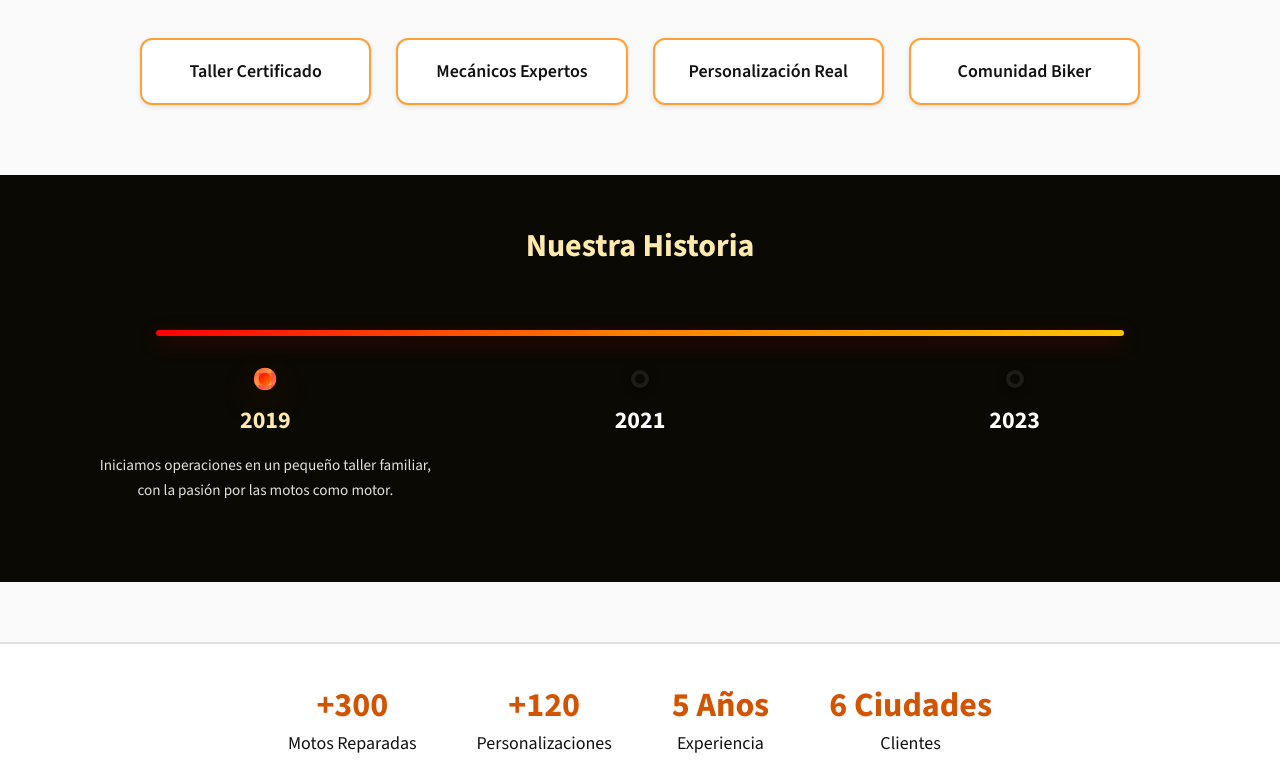
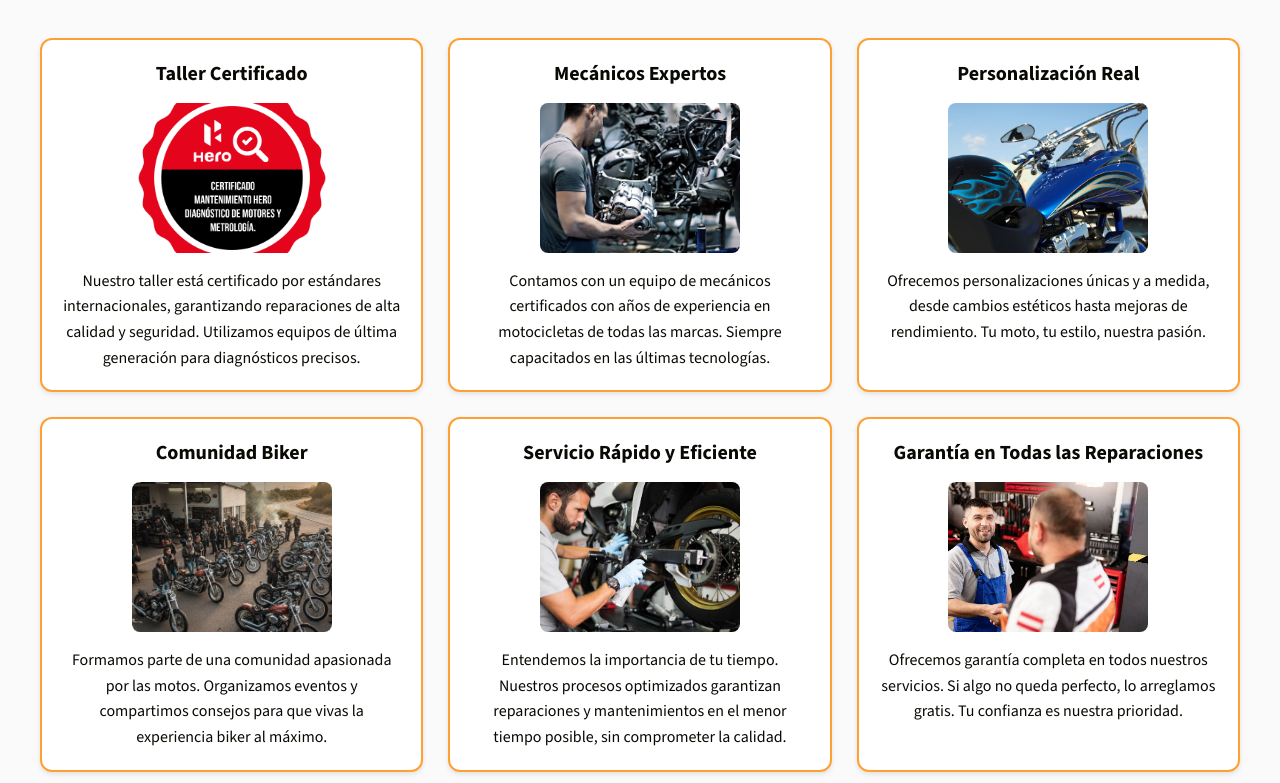
Before and after one commit to SebastianGutC/WebPage_TallerdeMotos, a React (Vite) app: page /nosotros in a window 1280 px wide. Shown: the part 677-1460 px from the top of the page. Built offline with nearby package versions, Linux system fonts and the light colour scheme; some icons are missing.

Commit message:
Se finaliza el nosotros pero sigue con posibles cambios

```diff
--- a/src/pages/Nosotros/Nosotros.jsx
+++ b/src/pages/Nosotros/Nosotros.jsx
@@ -5,9 +5,11 @@ import tallerCertificadoImg from "../../assets/taller-certificado.jpg";
 import mecanicosExpertosImg from "../../assets/mecanicos-expertos.jpg";
 import personalizacionRealImg from "../../assets/personalizacion-real.jpg";
 import comunidadBikerImg from "../../assets/comunidad-biker.png";
+import servicioRapidoImg from "../../assets/servicio-rapido.jpg"; // Nueva imagen
+import garantiaImg from "../../assets/garantia.jpg"; // Nueva imagen
 
 const Nosotros = () => {
-  // Datos de la timeline adaptados a MotorFix
+  // Datos de la timeline adaptados a MotorFix, con cinco años
   const timelineData = [
     {
       date: '2019',
@@ -20,28 +22,57 @@ const Nosotros = () => {
     {
       date: '2023',
       description: 'Ampliación del equipo y mayor alcance regional, fortaleciendo nuestra comunidad biker.'
+    },
+    {
+      date: '2024',
+      description: 'Lanzamos servicios de mantenimiento preventivo avanzado.'
+    },
+    {
+      date: '2025',
+      description: 'Expandimos a nivel nacional, abriendo talleres en nuevas ciudades.'
     }
   ];
 
-  // Estado para el item expandido/activo
+  // Estado para el item expandido/activo en timeline
   const [expandedItem, setExpandedItem] = useState(0); // Inicialmente, el primero expandido
 
   const toggleItem = (index) => {
     setExpandedItem(expandedItem === index ? null : index);
   };
 
-  const [modalOpen, setModalOpen] = useState(false);
-  const [modalContent, setModalContent] = useState({ title: '', text: '', image: '' });
-
-  const openModal = (title, text, image) => {
-    setModalContent({ title, text, image });
-    setModalOpen(true);
-  };
-
-  const closeModal = () => {
-    setModalOpen(false);
-    setModalContent({ title: '', text: '', image: '' });
-  };
+  // Datos para las features de "¿Por Qué Elegirnos?" - Ahora con seis apartados
+  const featuresData = [
+    {
+      title: 'Taller Certificado',
+      description: 'Nuestro taller está certificado por estándares internacionales, garantizando reparaciones de alta calidad y seguridad. Utilizamos equipos de última generación para diagnósticos precisos.',
+      image: tallerCertificadoImg
+    },
+    {
+      title: 'Mecánicos Expertos',
+      description: 'Contamos con un equipo de mecánicos certificados con años de experiencia en motocicletas de todas las marcas. Siempre capacitados en las últimas tecnologías.',
+      image: mecanicosExpertosImg
+    },
+    {
+      title: 'Personalización Real',
+      description: 'Ofrecemos personalizaciones únicas y a medida, desde cambios estéticos hasta mejoras de rendimiento. Tu moto, tu estilo, nuestra pasión.',
+      image: personalizacionRealImg
+    },
+    {
+      title: 'Comunidad Biker',
+      description: 'Formamos parte de una comunidad apasionada por las motos. Organizamos eventos y compartimos consejos para que vivas la experiencia biker al máximo.',
+      image: comunidadBikerImg
+    },
+    {
+      title: 'Servicio Rápido y Eficiente',
+      description: 'Entendemos la importancia de tu tiempo. Nuestros procesos optimizados garantizan reparaciones y mantenimientos en el menor tiempo posible, sin comprometer la calidad.',
+      image: servicioRapidoImg
+    },
+    {
+      title: 'Garantía en Todas las Reparaciones',
+      description: 'Ofrecemos garantía completa en todos nuestros servicios. Si algo no queda perfecto, lo arreglamos gratis. Tu confianza es nuestra prioridad.',
+      image: garantiaImg
+    }
+  ];
 
   return (
     <div className="nosotros-page">
@@ -64,54 +95,29 @@ const Nosotros = () => {
         </div>
       </section>
 
-      {/* POR QUÉ ELEGIRNOS (SIN CAMBIOS) */}
+      {/* POR QUÉ ELEGIRNOS (TODOS LOS APARTADOS DESPLEJADOS, AHORA EN DOS FILAS DE TRES) */}
       <section className="nosotros-por-que">
         <h2>¿Por Qué Elegirnos?</h2>
         <div className="nosotros-feature-grid">
-          <div
-            className="nosotros-feature-box"
-            onClick={() => openModal(
-              ' Taller Certificado',
-              'Nuestro taller está certificado por estándares internacionales, garantizando reparaciones de alta calidad y seguridad. Utilizamos equipos de última generación para diagnósticos precisos.',
-              tallerCertificadoImg
-            )}
-          >
-             Taller Certificado
-          </div>
-          <div
-            className="nosotros-feature-box"
-            onClick={() => openModal(
-              ' Mecánicos Expertos',
-              'Contamos con un equipo de mecánicos certificados con años de experiencia en motocicletas de todas las marcas. Siempre capacitados en las últimas tecnologías.',
-              mecanicosExpertosImg
-            )}
-          >
-             Mecánicos Expertos
-          </div>
-          <div
-            className="nosotros-feature-box"
-            onClick={() => openModal(
-              ' Personalización Real',
-              'Ofrecemos personalizaciones únicas y a medida, desde cambios estéticos hasta mejoras de rendimiento. Tu moto, tu estilo, nuestra pasión.',
-              personalizacionRealImg
-            )}
-          >
-             Personalización Real
-          </div>
-          <div
-            className="nosotros-feature-box"
-            onClick={() => openModal(
-              ' Comunidad Biker',
-              'Formamos parte de una comunidad apasionada por las motos. Organizamos eventos y compartimos consejos para que vivas la experiencia biker al máximo.',
-              comunidadBikerImg
-            )}
-          >
-             Comunidad Biker
-          </div>
+          {featuresData.map((feature, index) => (
+            <div key={index} className="nosotros-feature-box">
+              <h3>{feature.title}</h3>
+              <img src={feature.image} alt={feature.title} className="nosotros-feature-image" />
+              <p>{feature.description}</p>
+            </div>
+          ))}
         </div>
       </section>
 
-      {/* LÍNEA DEL TIEMPO (NUEVA, INTERACTIVA) */}
+      {/* STATS (SIN CAMBIOS) */}
+      <section className="nosotros-stats">
+        <div className="nosotros-stat"><span>+300</span>Motos Reparadas</div>
+        <div className="nosotros-stat"><span>+120</span>Personalizaciones</div>
+        <div className="nosotros-stat"><span>5 Años</span>Experiencia</div>
+        <div className="nosotros-stat"><span>6 Ciudades</span>Clientes</div>
+      </section>
+
+      {/* NUESTRA HISTORIA (MOVIDA AL FINAL) */}
       <section className="nosotros-timeline-section">
         <div className="nosotros-container">
           <h2 className="nosotros-timeline-title">Nuestra Historia</h2>
@@ -139,26 +145,6 @@ const Nosotros = () => {
           </div>
         </div>
       </section>
-
-      {/* STATS (SIN CAMBIOS) */}
-      <section className="nosotros-stats">
-        <div className="nosotros-stat"><span>+300</span>Motos Reparadas</div>
-        <div className="nosotros-stat"><span>+120</span>Personalizaciones</div>
-        <div className="nosotros-stat"><span>5 Años</span>Experiencia</div>
-        <div className="nosotros-stat"><span>6 Ciudades</span>Clientes</div>
-      </section>
-
-      {/* MODAL (SIN CAMBIOS) */}
-      {modalOpen && (
-        <div className="nosotros-modal-overlay" onClick={closeModal}>
-          <div className="nosotros-modal-content" onClick={(e) => e.stopPropagation()}>
-            <button className="nosotros-modal-close" onClick={closeModal}>×</button>
-            <img src={modalContent.image} alt={modalContent.title} className="nosotros-modal-image" />
-            <h3>{modalContent.title}</h3>
-            <p>{modalContent.text}</p>
-          </div>
-        </div>
-      )}
     </div>
   );
 };
--- a/src/pages/Nosotros/nosotros.css
+++ b/src/pages/Nosotros/nosotros.css
@@ -80,7 +80,7 @@
 .nosotros-por-que {
   text-align: center;
   margin: 70px auto;
-  max-width: 1000px;
+  max-width: 1200px; /* Ajustado para más items */
 }
 .nosotros-por-que h2 {
   font-family: 'Outfit', sans-serif;
@@ -89,10 +89,9 @@
   color: #ff8200;
 }
 
-
 .nosotros-feature-grid {
   display: grid;
-  grid-template-columns: repeat(auto-fit, minmax(230px, 1fr));
+  grid-template-columns: repeat(3, 1fr); /* Tres columnas para forzar dos filas */
   gap: 25px;
   margin-top: 35px;
 }
@@ -100,46 +99,63 @@
 .nosotros-feature-box {
   background: #ffffff;
   border: 2px solid #ffa035;
-  padding: 18px;
+  padding: 20px;
   border-radius: 12px;
-  font-size: 18px;
-  font-weight: 600;
-  transition: all 0.3s ease;
-  cursor: pointer;
+  text-align: center;
   box-shadow: 0 2px 5px rgba(0, 0, 0, 0.1);
+  transition: transform 0.3s ease, box-shadow 0.3s ease;
 }
 
 .nosotros-feature-box:hover {
   transform: translateY(-5px);
-  background: #fff5e6;
   box-shadow: 0 4px 10px rgba(0, 0, 0, 0.2);
-
 }
 
-/* TIMELINE (NUEVA, INTERACTIVA) */
+.nosotros-feature-box h3 {
+  margin: 0 0 15px 0;
+  font-size: 20px;
+  font-weight: 700;
+  color: #0A0903;
+}
+
+.nosotros-feature-image {
+  width: 200px;
+  height: 150px;
+  object-fit: cover;
+  border-radius: 8px;
+  margin-bottom: 15px;
+}
+
+.nosotros-feature-box p {
+  color: #0A0903;
+  font-size: 16px;
+  line-height: 1.6;
+  margin: 0;
+}
+
+/* TIMELINE (NUESTRA HISTORIA) - AHORA CON FONDO BLANCO Y COLORES AJUSTADOS */
 .nosotros-timeline-section {
-  background: var(--bg-dark);
+  background: #ffffff; /* Fondo blanco para armonía */
   padding: 3rem 1rem 4rem;
 }
 
 .nosotros-timeline-title {
   margin: 0 0 1.75rem;
-  color: var(--yellow);
+  color: #ff8200;
   font-family: 'Outfit', sans-serif;
   font-weight: 700;
   font-size: clamp(1.6rem, 4vw, 2.4rem);
-  text-align: left;
   text-align: center;
 }
 
 .nosotros-timeline {
   position: relative;
-  max-width: 1100px;
+  max-width: 1200px; /* Ajustado para más items */
   margin: 0 auto;
   padding-top: 48px;
 }
 
-/* Línea principal - Dinámica */
+/* Línea principal - Dinámica, ajustada para fondo blanco */
 .nosotros-timeline::before {
   content: "";
   position: absolute;
@@ -147,10 +163,10 @@
   right: 6%;
   top: 34px;
   height: 6px;
-  background: linear-gradient(90deg, var(--orange), var(--gold));
+  background: linear-gradient(90deg, var(--orange), var(--gold)); /* Gradiente con colores de paleta */
   border-radius: 4px;
   z-index: 1;
-  box-shadow: 0 4px 12px rgba(0, 0, 0, 0.45);
+  box-shadow: 0 4px 12px rgba(255, 130, 0, 0.3); /* Sombra ajustada */
   transition: background 0.3s ease, box-shadow 0.3s ease;
 }
 
@@ -165,45 +181,44 @@
   position: relative;
   z-index: 2;
   display: flex;
-  gap: 1.5rem;
+  gap: 1rem; /* Ajustado para más items */
   align-items: flex-start;
   justify-content: space-between;
 }
 
 /* Cada item - Clickable */
 .nosotros-timeline-item {
-  flex: 1 1 22%;
+  flex: 1 1 16%; /* Ajustado para 5 items */
   position: relative;
   padding-top: 12px;
-  text-align: left;
+  text-align: center;
   cursor: pointer;
   transition: transform 0.2s ease;
-  text-align: center;
 }
 
 .nosotros-timeline-item:hover {
   transform: translateY(-2px);
 }
 
-/* Punto sobre la línea */
+/* Punto sobre la línea - Ajustado para fondo blanco */
 .nosotros-dot {
   width: 18px;
   height: 18px;
   border-radius: 50%;
-  background: var(--bg-dark);
-  border: 4px solid rgba(255, 255, 255, 0.08);
+  background: #ffffff; /* Fondo blanco */
+  border: 4px solid var(--orange); /* Borde naranja */
   position: absolute;
   top: 26px;
   left: 50%;
   transform: translateX(-50%);
   z-index: 3;
-  box-shadow: 0 2px 8px rgba(0, 0, 0, 0.5);
+  box-shadow: 0 2px 8px rgba(255, 130, 0, 0.5); /* Sombra naranja */
   transition: all 0.3s ease;
 }
 
 /* Item activo */
 .nosotros-timeline-item.active .nosotros-dot {
-  background: linear-gradient(135deg, var(--red), var(--orange));
+  background: linear-gradient(135deg, var(--red), var(--orange)); /* Gradiente activo */
   border-color: rgba(255, 255, 255, 0.25);
   box-shadow: 0 10px 30px rgba(255, 130, 0, 0.18);
   transform: translateX(-50%) scale(1.25);
@@ -226,14 +241,14 @@
   margin: 0 0 0.5rem;
   font-family: 'Outfit', sans-serif;
   font-weight: 700;
-  font-size: clamp(1.05rem, 2.6vw, 1.5rem);
-  color: var(--text);
+  font-size: clamp(1rem, 2.6vw, 1.4rem);
+  color: #0A0903; /* Texto oscuro */
   transition: color 0.3s ease;
 }
 
 .nosotros-timeline-item.active h3,
 .nosotros-timeline-item:hover h3 {
-  color: var(--yellow);
+  color: var(--orange); /* Color de paleta para activo/hover */
 }
 
 /* Descripción expandida */
@@ -244,8 +259,8 @@
   overflow: hidden;
   font-family: 'Lato', sans-serif;
   font-weight: 400;
-  color: rgba(255, 255, 255, 0.88);
-  font-size: 0.95rem;
+  color: rgba(10, 9, 3, 0.88); /* Texto oscuro con opacidad */
+  font-size: 0.9rem;
   line-height: 1.6;
   transition: max-height 0.3s ease, opacity 0.3s ease, padding 0.3s ease;
   padding: 0 0;
@@ -283,72 +298,6 @@
   font-weight: 700;
 }
 
-/* MODAL */
-.nosotros-modal-overlay {
-  position: fixed;
-  top: 0;
-  left: 0;
-  width: 100%;
-  height: 100%;
-  background: rgba(10, 9, 3, 0.8);
-  display: flex;
-  align-items: center;
-  justify-content: center;
-  z-index: 1000;
-}
-
-.nosotros-modal-content {
-  background: #ffffff;
-  padding: 30px;
-  border-radius: 12px;
-  max-width: 500px;
-  width: 90%;
-  text-align: center;
-  box-shadow: 0 4px 15px rgba(0, 0, 0, 0.3);
-  border: 2px solid #FFEAAE;
-  position: relative;
-}
-
-.nosotros-modal-close {
-  position: absolute;
-  top: 10px;
-  right: 10px;
-  color: #0A0903;
-  border: none;
-  width: 30px;
-  height: 30px;
-  border-radius: 50%;
-  cursor: pointer;
-  font-size: 18px;
-  font-weight: bold;
-  display: flex;
-  align-items: center;
-  justify-content: center;
-  transition: background 0.3s ease;
-}
-
-.nosotros-modal-image {
-  width: 100%;
-  max-width: 300px;
-  height: auto;
-  border-radius: 8px;
-  margin-bottom: 15px;
-}
-
-.nosotros-modal-content h3 {
-  color: #FF8200;
-  margin-bottom: 15px;
-  font-size: 24px;
-  font-weight: 700;
-}
-
-.nosotros-modal-content p {
-  color: #0A0903;
-  font-size: 16px;
-  line-height: 1.6;
-  margin-bottom: 20px;
-}
-
 /* RESPONSIVE */
 @media (max-width: 768px) {
   .nosotros-hero {
@@ -374,20 +323,18 @@
   }
 
   .nosotros-feature-grid {
-    grid-template-columns: 1fr;
+    grid-template-columns: 1fr; /* En móvil, una columna */
+  }
+
+  .nosotros-feature-image {
+    width: 100%;
+    height: auto; /* En móvil, ajustar */
+    object-fit: cover;
   }
 
   .nosotros-stats {
     flex-direction: column;
     gap: 30px;
-  }
-
-  .nosotros-modal-content {
-    padding: 20px;
-  }
-
-  .nosotros-modal-image {
-    max-width: 250px;
   }
 
   /* Responsive para timeline */
@@ -427,8 +374,9 @@
     margin-top: 0;
   }
 
-  .nosotros-timeline-title h2{
+  .nosotros-timeline-title {
     text-align: center !important;
+
   }
 
   .nosotros-timeline-item.active .nosotros-timeline-description {
```
Also changed, not shown: src/assets/garantia.jpg (added), src/assets/servicio-rapido.jpg (added).
